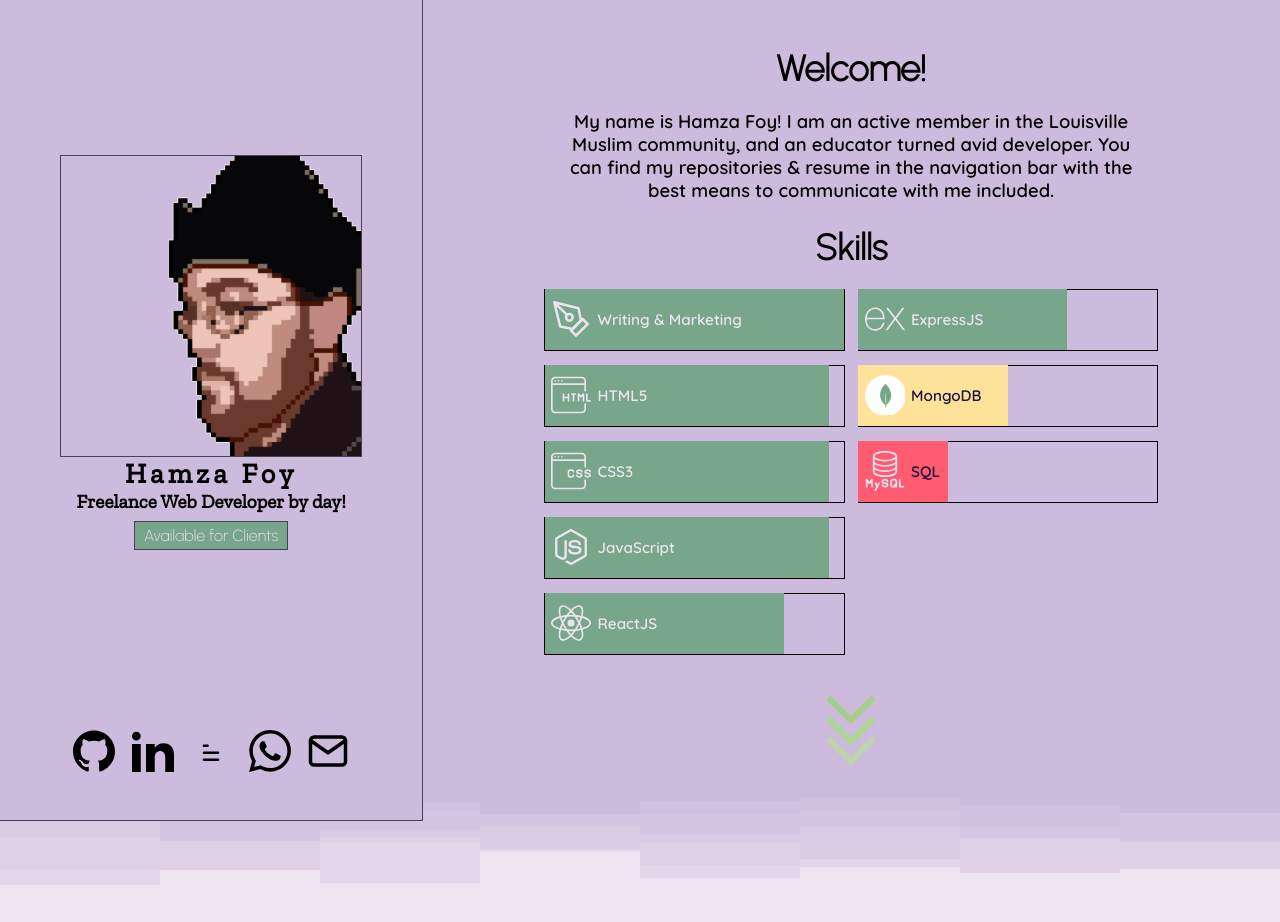
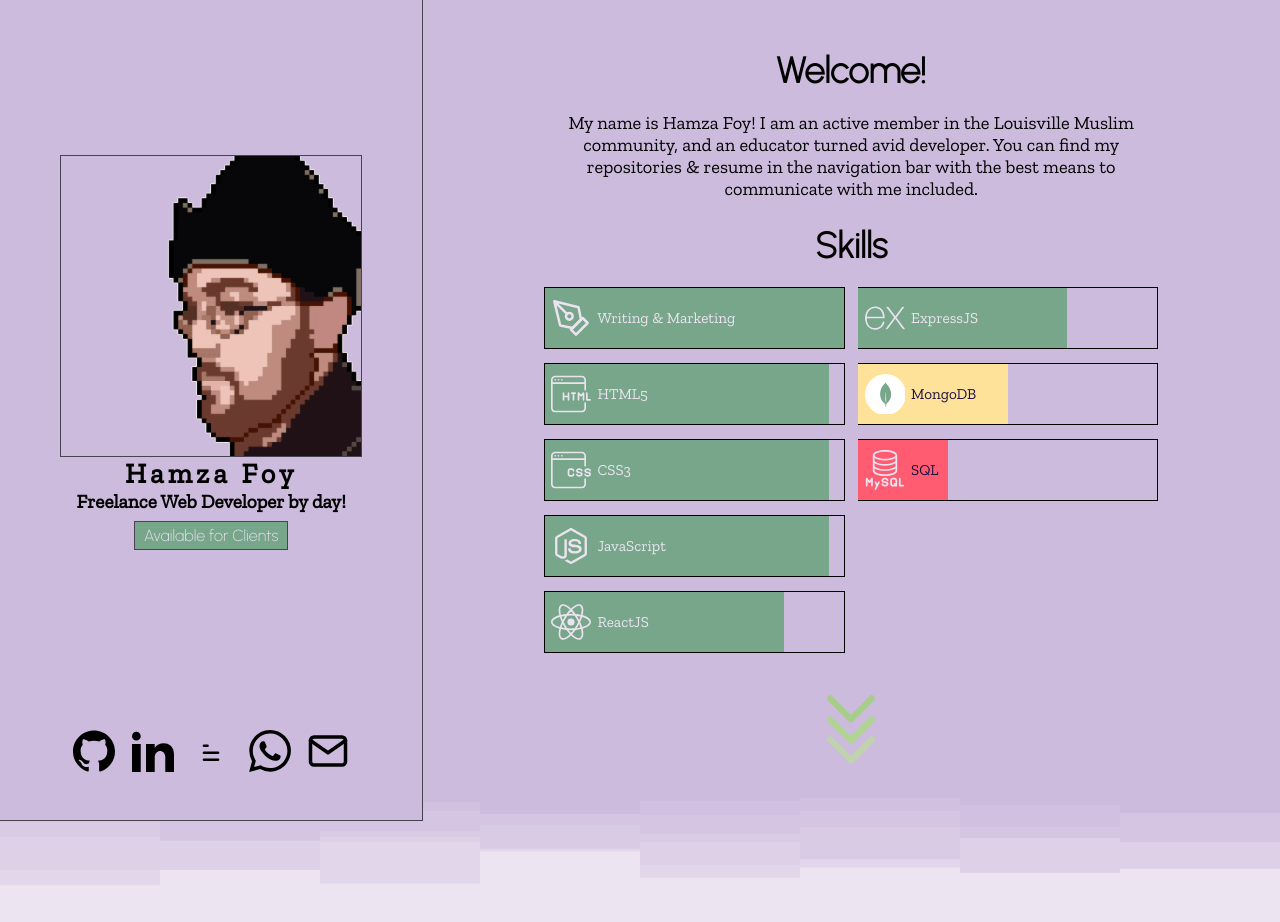
Before and after one commit to hamzafoy/hamza_foy_anthology, a React (Create React App) app: page / in a window 1280 px wide. Shown: the top 922 px of the page. Built offline with nearby package versions, Linux system fonts and the light colour scheme.

Commit message:
font fix.

```diff
--- a/src/Header/Header.css
+++ b/src/Header/Header.css
@@ -28,7 +28,7 @@
 .about__text {
     margin-top: 0;
     padding: 0 7vw 0;
-    font-family: 'Quicksand', sans-serif;
+    font-family: 'Zilla Slab', sans-serif;
     font-size: 0.75em;
 }
 
@@ -124,7 +124,7 @@
 
 .tag__label {
     align-self: center;
-    font-family: 'Quicksand', sans-serif;
+    font-family: 'Zilla Slab', sans-serif;
     font-size: 0.75rem;
 }
 
@@ -172,7 +172,7 @@
 .about__text {
     margin-top: 0;
     padding: 0 2.5vw 0;
-    font-family: 'Quicksand', sans-serif;
+    font-family: 'Zilla Slab', sans-serif;
     font-size: 1.15em;
 }
 
@@ -269,7 +269,7 @@
 
 .tag__label {
     align-self: center;
-    font-family: 'Quicksand', sans-serif;
+    font-family: 'Zilla Slab', sans-serif;
     font-size: 0.95rem;
 }
 
```
